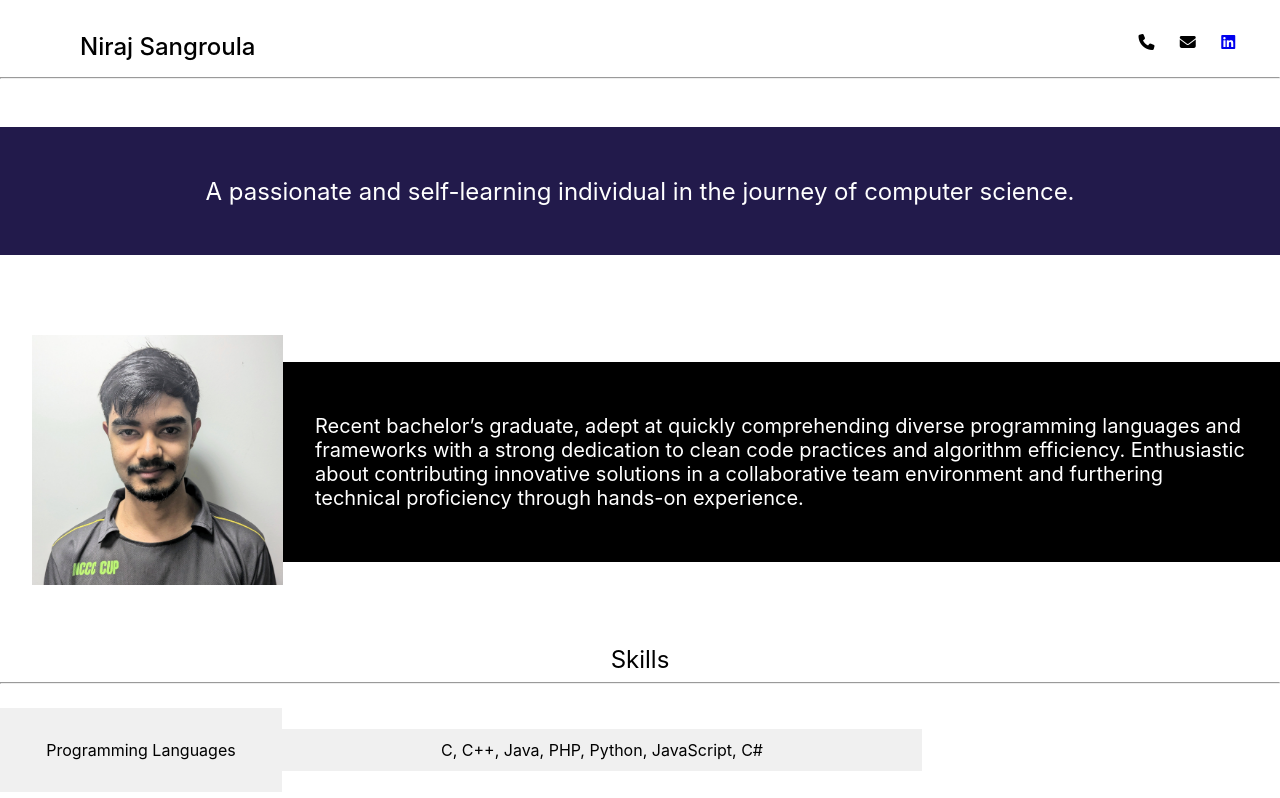
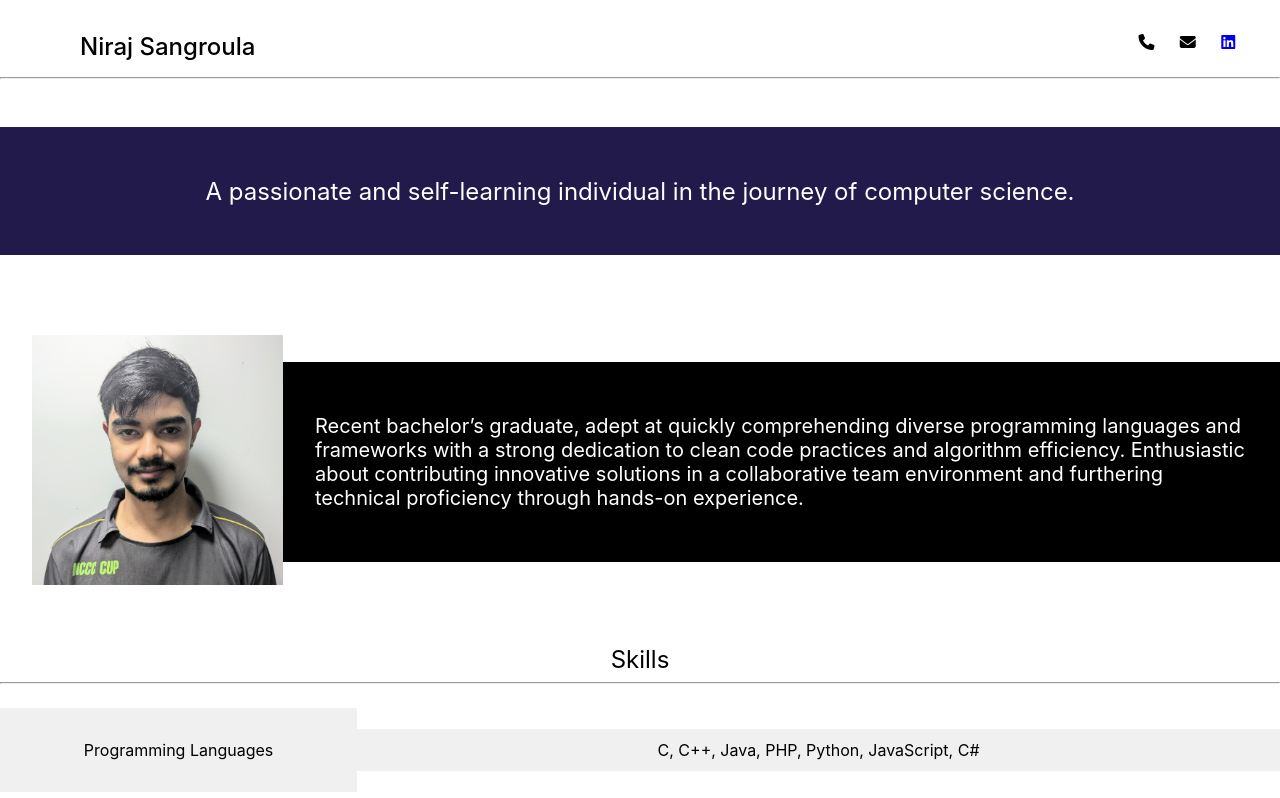
Before and after one commit to NirajSangroula/kniraj, a React (Create React App) app: page / in a window 1280 px wide. Shown: the top 798 px of the page. Built offline with nearby package versions, Linux system fonts and the light colour scheme.

Commit message:
Fixed pole component -> Flex Basis = 80% issue, by adding grow properties instead -> We only need single flex-basis okay.

```diff
--- a/src/components/PoleComponent.js
+++ b/src/components/PoleComponent.js
@@ -7,13 +7,14 @@ function PoleComponent({children, styles}){
     const firstChildren = React.cloneElement(children[0], {
         style: {
             flexBasis: '250px',
+            flexGrow: '1',
             padding: '2rem 1rem',
             backgroundColor: '#F0F0F0',
         }
     })
     const secondChildren = React.cloneElement(children[1], {
         style: {
-            flexBasis: '50%',
+            flexGrow: '8',
             backgroundColor: '#F0F0F0',
             padding: '0.7rem 0rem',
         }
```
